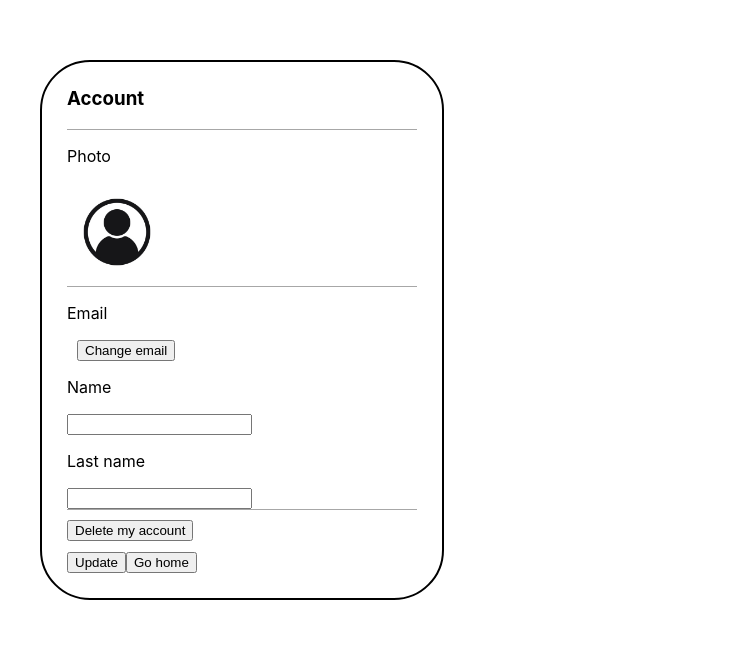
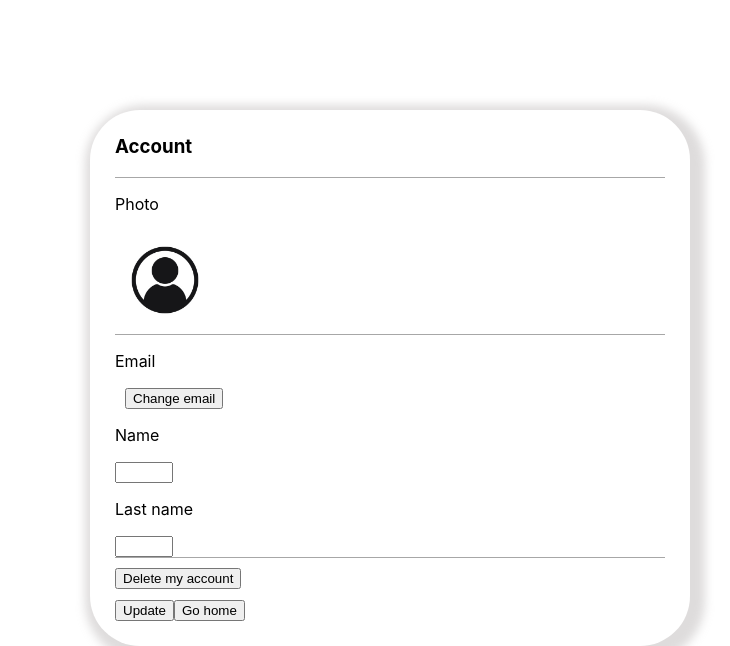
Before and after one commit to MaraxD/proiect_tw, a React (Create React App) app in the folder gui/: page / in a window 1280 px wide. Shown: the part 290-936 px from the top of the page, without its empty margins (550-1280 px from the left). Before the commit the page ends 890 px from the top, so only its background shows below. Built offline with nearby package versions, Linux system fonts and the light colour scheme; no server answers.

Commit message:
the div is still not centered :|

```diff
--- a/gui/src/App.js
+++ b/gui/src/App.js
@@ -4,9 +4,7 @@ import UserPage from './userPage/UserPage';
 function App() {
   return (
     <div className="App">
-      <div className='casuta'>
           <UserPage/>
-      </div>
     </div>
   );
 }
--- a/gui/src/userPage/UserPage.js
+++ b/gui/src/userPage/UserPage.js
@@ -20,7 +20,7 @@ function UserPage(props){
         //idk if this is the most efficient way
         setName(data[0].firstName)
         setLName(data[0].lastName)
-        setEmail(data[0].setEmail)
+        setEmail(data[0].email)
     }
 
     const changeData=async()=>{
--- a/gui/src/userPage/userPage.css
+++ b/gui/src/userPage/userPage.css
@@ -2,13 +2,13 @@
     position: absolute;
     top: 50%;
     left: 50%;
-    margin-top: -50px;
-    margin-left: -50px;
-    width: 400px;
+    flex-direction: column;
+    align-items: center;
+    justify-content: center;
+    width: 600px;
     height: inherit;
     border-radius: 50px;
-    border: 2px solid black;
-
+    box-shadow:5px 5px 10px 10px #d0cdcdb1 ;
 }
 
 .subUser{
@@ -20,13 +20,16 @@ button{
     cursor: pointer;
 }
 
-input{
+.name{
     cursor: text;
-    display: inline;
+    width:50px;
+    display: inline-block;
 }
 
-.fullName{
-    display: inline;
+.lastName{
+    cursor: text;
+    width:50px;
+    display: inline-block;
 }
 
 img{
```
